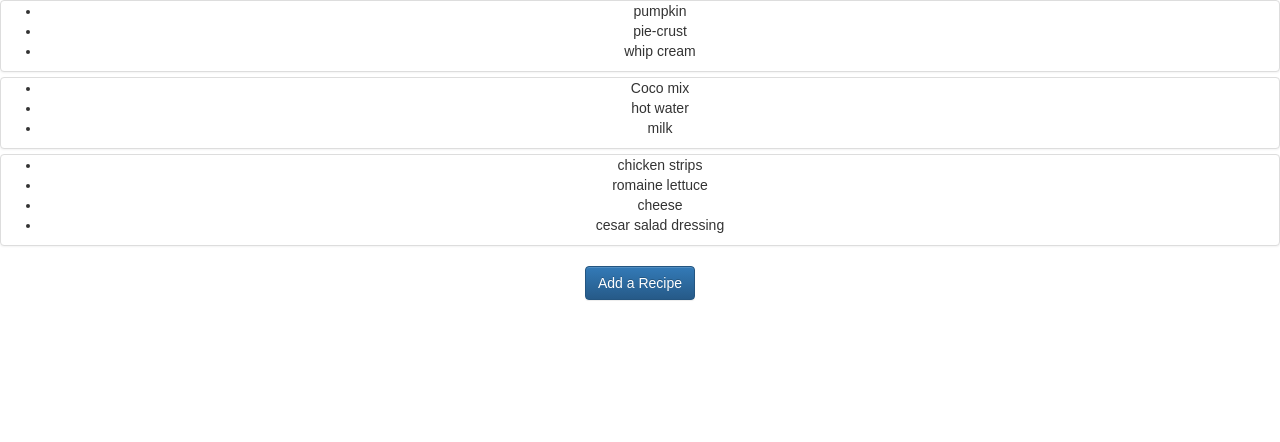
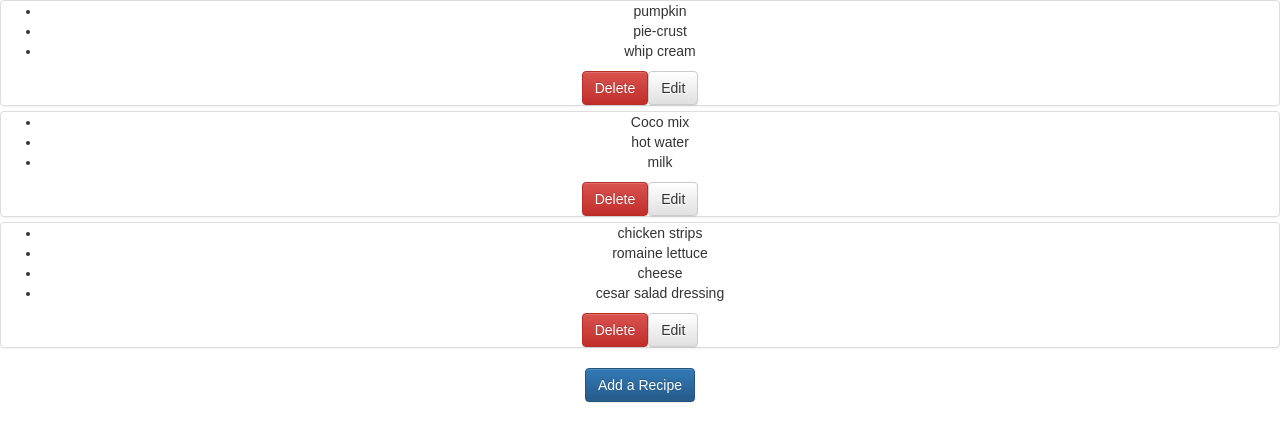
Before and after one commit to wwSchrader/recipe-box, a React (Create React App) app: page / in a window 1280 px wide. Shown: the top 442 px of the page. Built offline with nearby package versions, Linux system fonts and the light colour scheme.

Commit message:
Add callback to delete recipe

```diff
--- a/src/App.js
+++ b/src/App.js
@@ -28,17 +28,16 @@ class App extends Component {
 
     this.openModal = this.openModal.bind(this);
     this.addRecipe = this.addRecipe.bind(this);
+    this.onDelete = this.onDelete.bind(this);
   }
 
   openModal() {
     this.setState({
       showModal: true
     });
-    console.log(this.state.recipeArray);
   }
 
   addRecipe(newRecipe) {
-    console.log(this.state.recipeArray);
     var recipeArray = this.state.recipeArray.slice();
     recipeArray.push(newRecipe);
 
@@ -48,11 +47,20 @@ class App extends Component {
     });
   }
 
+  onDelete(index) {
+    var recipeArray = this.state.recipeArray.slice();
+    recipeArray.splice(index.index, 1);
+    this.setState({
+      recipeArray: recipeArray
+    });
+
+
+  }
+
   render() {
-    console.log(this.state.recipeArray);
     return (
       <div className="App">
-        <RecipeItem recipeArray={this.state.recipeArray} />
+        <RecipeItem recipeArray={this.state.recipeArray} onDelete={this.onDelete}/>
         <Button bsStyle="primary" onClick={() => this.openModal()}>Add a Recipe</Button>
         <RecipeModal showModal={this.state.showModal} onAddRecipe={this.addRecipe}/>
       </div>
--- a/src/RecipeItem.js
+++ b/src/RecipeItem.js
@@ -1,5 +1,5 @@
 import React, {Component} from 'react';
-import {Accordion, Panel} from 'react-bootstrap';
+import {Accordion, Panel, Button} from 'react-bootstrap';
 
 class RecipeItem extends Component {
     constructor(props) {
@@ -8,6 +8,12 @@ class RecipeItem extends Component {
         this.state = {
             recipeArray: this.props.recipeArray
         }
+
+        this.handleOnDelete = this.handleOnDelete.bind(this);
+    }
+
+    handleOnDelete(index){
+        this.props.onDelete(index);
     }
 
     componentWillReceiveProps(nextProps) {
@@ -25,6 +31,8 @@ class RecipeItem extends Component {
             return (
                 <Panel key={index} header={recipe.name} eventKey={index}>
                     <ul> {ingredients} </ul>
+                    <Button bsStyle="danger" onClick={() => {this.handleOnDelete({index})}}>Delete</Button>
+                    <Button>Edit</Button>
                 </Panel>
             );
         });
```
